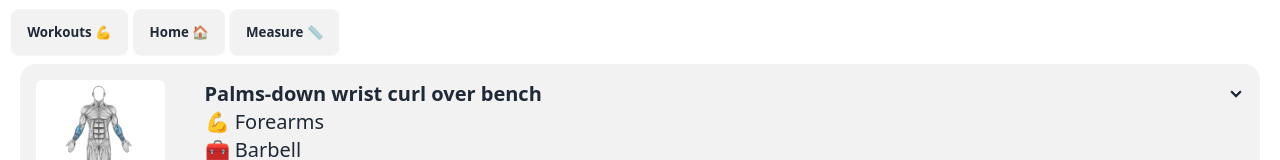
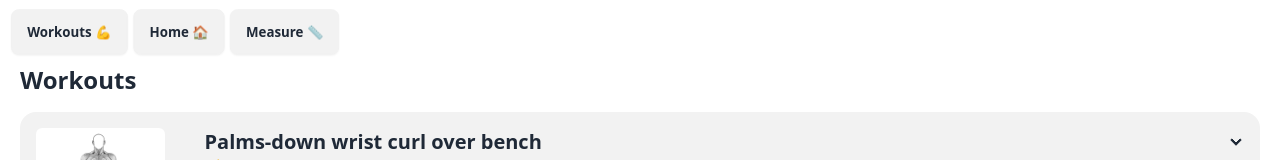
Before and after one commit to joshkat/Training-Tracker, a Next.js app: page /workouts in a window 1280 px wide. Shown: the top 160 px of the page. Built offline with nearby package versions, Linux system fonts and the light colour scheme.

Commit message:
Minor style changes - Added title to /workouts - Fixed height of box within TemplateView

```diff
--- a/app/components/Home/TemplateView.jsx
+++ b/app/components/Home/TemplateView.jsx
@@ -11,7 +11,7 @@ export default function TemplateView({
       {templates === null ? (
         <span className="loading loading-spinner w-24 absolute top-1/2 left-1/2 transform -translate-x-1/2 -translate-y-1/2"></span>
       ) : (
-        <div className="grid grid-cols-2 md:grid-cols-2 xl:grid-cols-3 gap-4 justify-items-center overflow-scroll h-[calc(100vh - (65px))] no-scrollbar">
+        <div className="grid grid-cols-2 md:grid-cols-2 xl:grid-cols-3 gap-4 justify-items-center overflow-scroll h-[calc(100vh-(97px+1rem))] mt-[1rem] no-scrollbar">
           {templates.map(templateObj => (
             <Template
               title={templateObj.title}
--- a/app/workouts/page.jsx
+++ b/app/workouts/page.jsx
@@ -13,6 +13,7 @@ export default function Workouts() {
       <div className="absolute z-10 top-1/2 left-1/2 transform -translate-x-1/2 -translate-y-1/2">
         <InfoPopup />
       </div>
+      <h1 className="text-xl lg:text-2xl font-bold mb-[1rem]">Workouts</h1>
       {workouts.map((workoutObj, index) => (
         <WorkoutListItem
           workoutName={workoutObj.name}
```
